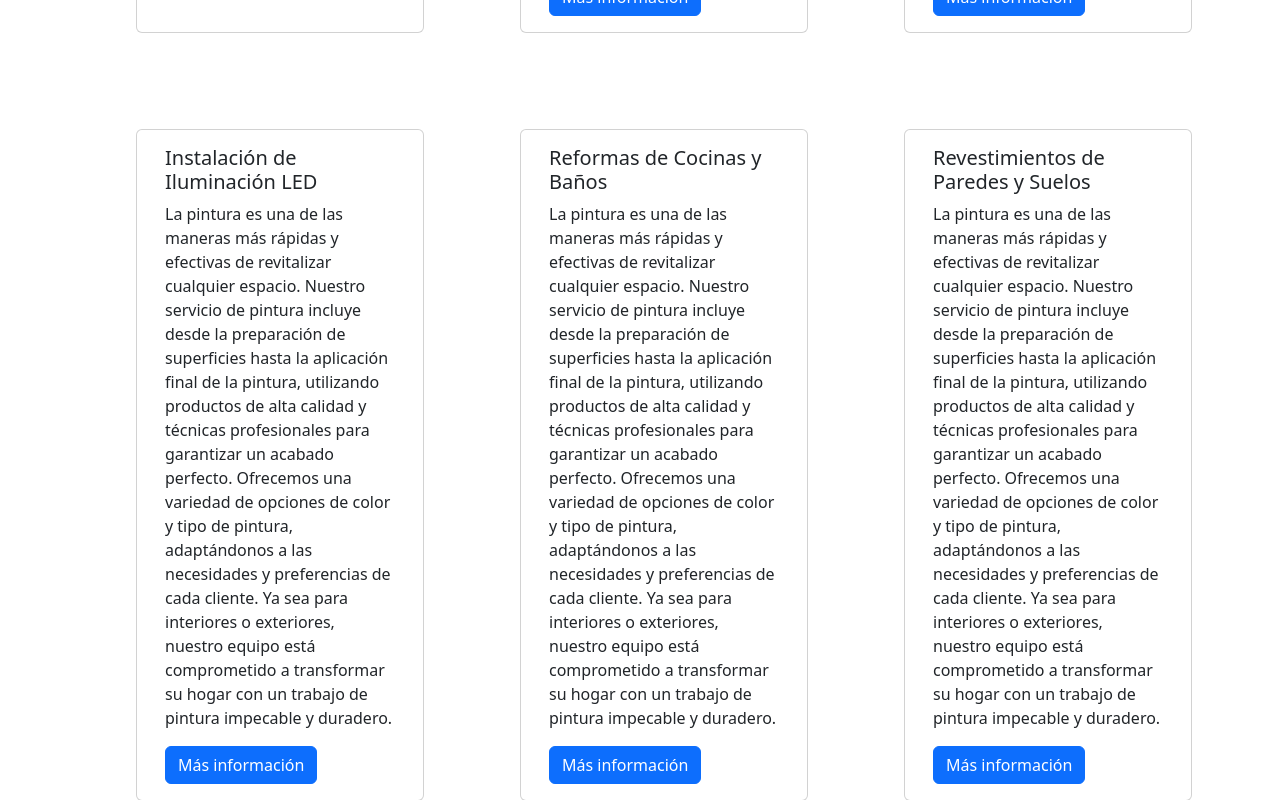
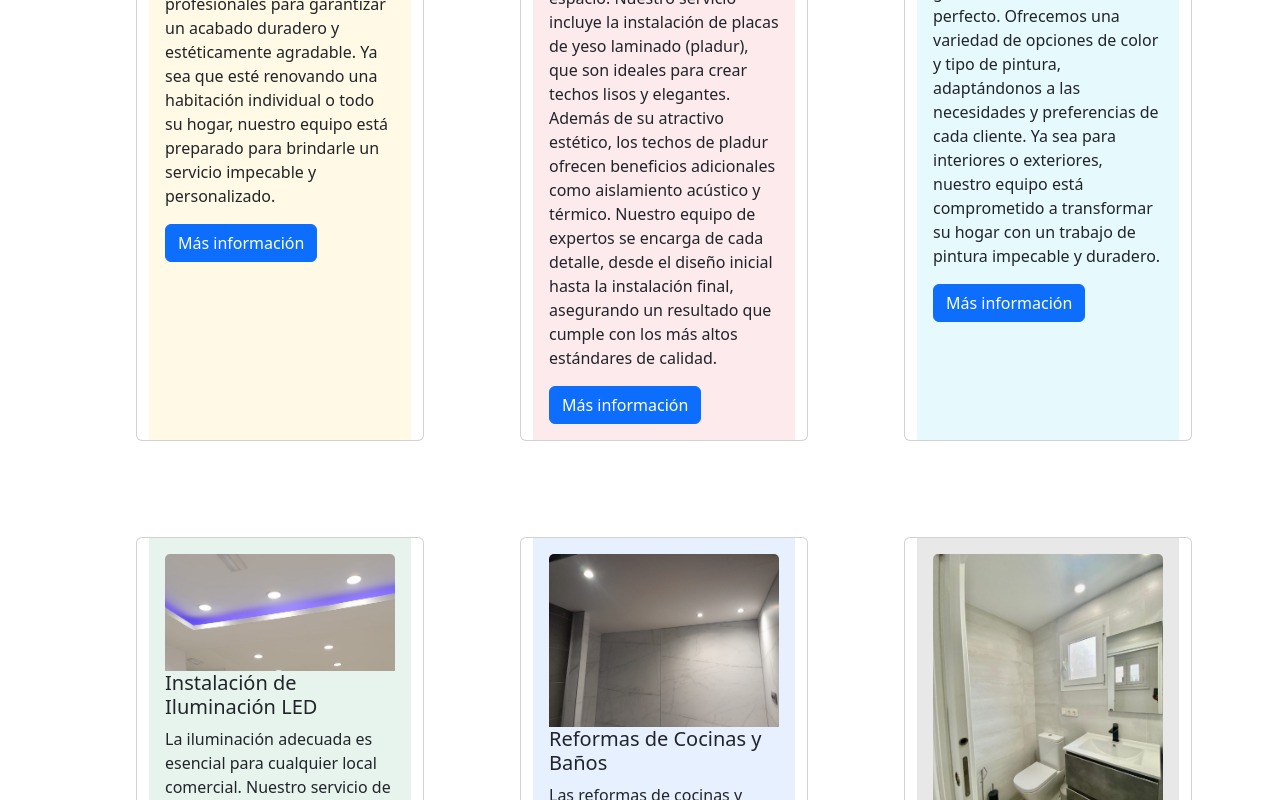
Before and after one commit to avila-ca/reformasBootstrap, a React (Vite) app: page /servicios in a window 1280 px wide. Shown: the part 980-1780 px from the top of the page. Built offline with nearby package versions, Linux system fonts and the light colour scheme.

Commit message:
service page ready

```diff
--- a/src/pages/Servicios.tsx
+++ b/src/pages/Servicios.tsx
@@ -1,6 +1,13 @@
+import { url } from 'inspector';
 import { Alert, Row } from 'react-bootstrap';
 import Button from 'react-bootstrap/Button';
 import Card from 'react-bootstrap/Card';
+import banyoPared from '../img/projects/baño2.jpeg'
+import parquet from '../img/projects/pasillo.jpeg'
+import pladur from '../img/projects/pladur.jpeg'
+import barnizado from '../img/projects/barnizando.jpeg'
+import leds from '../img/projects/leds.png'
+import banyoresvestido from '../img/projects/baño3.jpeg'
 
 
 export const Servicios = () => {
@@ -10,7 +17,9 @@ export const Servicios = () => {
         <Alert.Heading className='text-center m-5'>Nuestros Principales Servicios </Alert.Heading>
         <Row className='d-flex justify-content-center'>
             <Card className='m-5' style={{ width: '18rem' }}>
-                <Card.Body>
+                <Card.Body className='bg-warning bg-opacity-10'>
+                    <Card.Img variant="top" src={parquet}/>
+
                     <Card.Title>Instalación de Suelos</Card.Title>
                     <Card.Text>
                     Nuestro servicio de instalación de suelos transforma cualquier espacio, aportando belleza y funcionalidad. Ofrecemos una amplia gama de opciones, desde suelos de madera hasta baldosas de cerámica y vinilo de lujo. Nos aseguramos de utilizar materiales de alta calidad y técnicas de instalación profesionales para garantizar un acabado duradero y estéticamente agradable. Ya sea que esté renovando una habitación individual o todo su hogar, nuestro equipo está preparado para brindarle un servicio impecable y personalizado.
@@ -19,7 +28,9 @@ export const Servicios = () => {
                 </Card.Body>
             </Card>
             <Card className='m-5' style={{ width: '18rem' }}>
-                <Card.Body>
+                <Card.Body className='bg-danger bg-opacity-10'>
+                <Card.Img variant="top" src={pladur} />
+
                     <Card.Title>Montaje de Techos de Pladur</Card.Title>
                     <Card.Text>
                     El montaje de techos de pladur es una solución moderna y eficiente para mejorar la estética y funcionalidad de cualquier espacio. Nuestro servicio incluye la instalación de placas de yeso laminado (pladur), que son ideales para crear techos lisos y elegantes. Además de su atractivo estético, los techos de pladur ofrecen beneficios adicionales como aislamiento acústico y térmico. Nuestro equipo de expertos se encarga de cada detalle, desde el diseño inicial hasta la instalación final, asegurando un resultado que cumple con los más altos estándares de calidad.
@@ -28,7 +39,9 @@ export const Servicios = () => {
                 </Card.Body>
             </Card>
             <Card className='m-5' style={{ width: '18rem' }}>
-                <Card.Body>
+                <Card.Body className='bg-info bg-opacity-10'>
+                    <Card.Img variant="top" src={barnizado}/>
+
                     <Card.Title>Servicios de Pintura</Card.Title>
                     <Card.Text>
                     La pintura es una de las maneras más rápidas y efectivas de revitalizar cualquier espacio. Nuestro servicio de pintura incluye desde la preparación de superficies hasta la aplicación final de la pintura, utilizando productos de alta calidad y técnicas profesionales para garantizar un acabado perfecto. Ofrecemos una variedad de opciones de color y tipo de pintura, adaptándonos a las necesidades y preferencias de cada cliente. Ya sea para interiores o exteriores, nuestro equipo está comprometido a transformar su hogar con un trabajo de pintura impecable y duradero.
@@ -37,28 +50,30 @@ export const Servicios = () => {
                 </Card.Body>
             </Card>
             <Card className='m-5' style={{ width: '18rem' }}>
-                <Card.Body>
+                <Card.Body className='bg-success bg-opacity-10'>
+                    <Card.Img variant="top" src={leds}/>
                     <Card.Title>Instalación de Iluminación LED</Card.Title>
                     <Card.Text>
-                    La pintura es una de las maneras más rápidas y efectivas de revitalizar cualquier espacio. Nuestro servicio de pintura incluye desde la preparación de superficies hasta la aplicación final de la pintura, utilizando productos de alta calidad y técnicas profesionales para garantizar un acabado perfecto. Ofrecemos una variedad de opciones de color y tipo de pintura, adaptándonos a las necesidades y preferencias de cada cliente. Ya sea para interiores o exteriores, nuestro equipo está comprometido a transformar su hogar con un trabajo de pintura impecable y duradero.
+                    La iluminación adecuada es esencial para cualquier local comercial. Nuestro servicio de instalación de sistemas de iluminación comercial incluye soluciones personalizadas que mejoran la visibilidad, la seguridad y la estética de su negocio. Ofrecemos una amplia gama de opciones, desde iluminación ambiental y de acento hasta luces LED de alta eficiencia energética. Nuestro equipo de profesionales se encarga del diseño, la instalación y el mantenimiento de su sistema de iluminación, asegurando que su local tenga la iluminación perfecta para crear el ambiente deseado y resaltar sus productos o servicios.
                     </Card.Text>
                     <Button variant="primary">Más información</Button>
                 </Card.Body>
             </Card>
-            <Card className='m-5' style={{ width: '18rem' }}>
-                <Card.Body>
+            <Card className='m-5' style={{ width: '18rem'}}>
+                <Card.Body className='bg-primary bg-opacity-10'>
+                    <Card.Img variant="top" src={banyoPared} />
                     <Card.Title>Reformas de Cocinas y Baños</Card.Title>
                     <Card.Text>
-                    La pintura es una de las maneras más rápidas y efectivas de revitalizar cualquier espacio. Nuestro servicio de pintura incluye desde la preparación de superficies hasta la aplicación final de la pintura, utilizando productos de alta calidad y técnicas profesionales para garantizar un acabado perfecto. Ofrecemos una variedad de opciones de color y tipo de pintura, adaptándonos a las necesidades y preferencias de cada cliente. Ya sea para interiores o exteriores, nuestro equipo está comprometido a transformar su hogar con un trabajo de pintura impecable y duradero.
-                    </Card.Text>
+                    Las reformas de cocinas y baños son una excelente manera de renovar espacios clave de su hogar. Nuestro servicio incluye el diseño y la remodelación completa de estos espacios, utilizando materiales de alta calidad y las últimas tendencias en decoración. Desde la instalación de nuevos azulejos y encimeras hasta la modernización de electrodomésticos y accesorios, nos aseguramos de crear un ambiente funcional y estéticamente agradable. Nuestro equipo de diseñadores y constructores trabaja en estrecha colaboración con usted para hacer realidad su visión, optimizando cada detalle para su máxima satisfacción.                    </Card.Text>
                     <Button variant="primary">Más información</Button>
                 </Card.Body>
             </Card>
             <Card className='m-5' style={{ width: '18rem' }}>
-                <Card.Body>
+                <Card.Body className='bg-dark bg-opacity-10'>
+                <Card.Img variant="top" src={banyoresvestido} />
                     <Card.Title>Revestimientos de Paredes y Suelos</Card.Title>
                     <Card.Text>
-                    La pintura es una de las maneras más rápidas y efectivas de revitalizar cualquier espacio. Nuestro servicio de pintura incluye desde la preparación de superficies hasta la aplicación final de la pintura, utilizando productos de alta calidad y técnicas profesionales para garantizar un acabado perfecto. Ofrecemos una variedad de opciones de color y tipo de pintura, adaptándonos a las necesidades y preferencias de cada cliente. Ya sea para interiores o exteriores, nuestro equipo está comprometido a transformar su hogar con un trabajo de pintura impecable y duradero.
+                    Transforme su baño con nuestros servicios de revestimientos de paredes y suelos. Ofrecemos una amplia gama de materiales, incluyendo azulejos de cerámica, porcelana, piedra natural y vinilo de lujo. Nuestros expertos en instalación aseguran que cada baldosa esté perfectamente colocada para un acabado duradero y estéticamente atractivo. Además, nos especializamos en la impermeabilización y preparación de superficies para garantizar que su baño no solo luzca espectacular, sino que también sea resistente a la humedad y fácil de mantener.
                     </Card.Text>
                     <Button variant="primary">Más información</Button>
                 </Card.Body>
```
Also changed, not shown: src/img/projects/leds.png (added).
